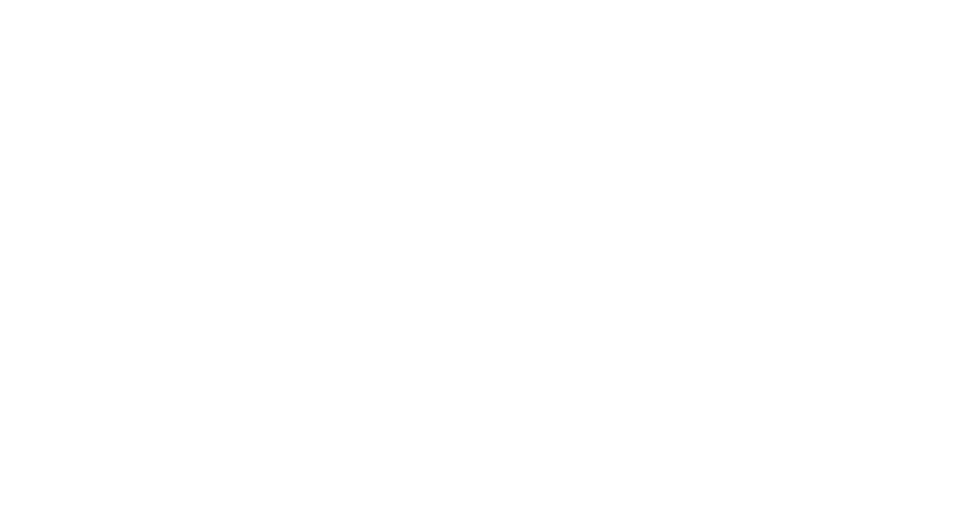
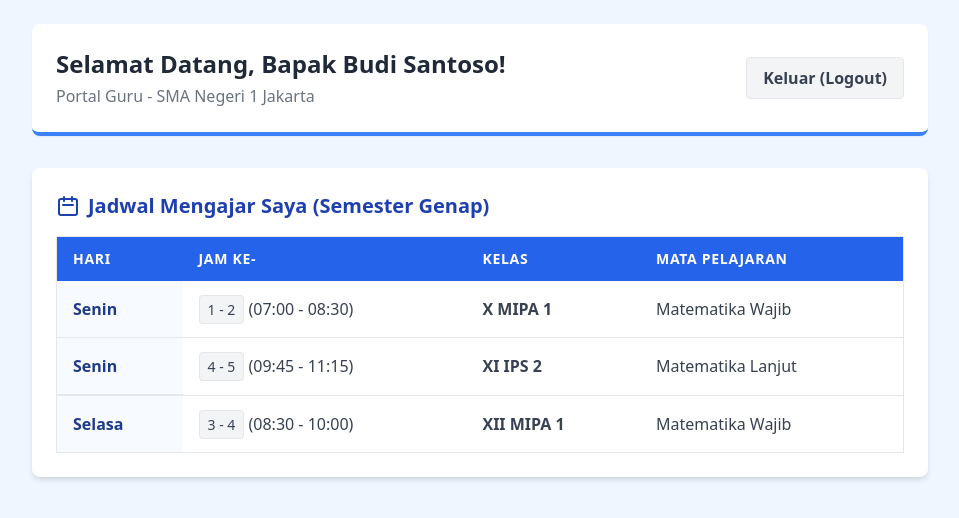
Before and after one commit to muhammadreyhanlubis5-gif/Saas-app-ust-indra, a Vue app: page /guru in a window 1280 px wide. Shown: the top 518 px of the page, without its empty margins (160-1119 px from the left). Built offline with nearby package versions, Linux system fonts and the light colour scheme; sample sign-in values are in the browser's storage.

Commit message:
feat: Add full UI dashboard components for SuperAdmin, SchoolAdmin, and Teacher

```diff
--- a/src/router/index.js
+++ b/src/router/index.js
@@ -4,9 +4,10 @@
 const Login = () => import('../components/HelloWorld.vue')
 
 // Dashboard sesuai Role
-const SuperAdminDashboard = () => import('../views/DashboardValidation.vue')
-const SchoolAdminDashboard = () => import('../views/DashboardValidation.vue')
-const TeacherDashboard = () => import('../views/DashboardValidation.vue')
+const SuperAdminDashboard = () => import('../views/SuperAdminDashboard.vue')
+const SchoolAdminDashboard = () => import('../views/SchoolAdminDashboard.vue')
+const TeacherDashboard = () => import('../views/TeacherDashboard.vue')
+const DashboardValidation = () => import('../views/DashboardValidation.vue')
 
 const routes = [
   {
@@ -38,7 +39,7 @@
       { path: '', name: 'SchoolAdminHome', component: SchoolAdminDashboard },
       { path: 'guru', name: 'ManageTeachers', component: SchoolAdminDashboard }, // CRUD Guru
       { path: 'jadwal', name: 'ManageSchedules', component: SchoolAdminDashboard }, // Input Jadwal
-      { path: 'validasi', name: 'DashboardValidation', component: SchoolAdminDashboard }, // Halaman Balance
+      { path: 'validasi', name: 'DashboardValidation', component: DashboardValidation }, // Halaman Balance
     ]
   },
   // ==========================================
@@ -63,23 +64,17 @@
 // Navigation Guard (RBAC Logic di Frontend)
 router.beforeEach((to, from, next) => {
   // Ambil token dan role dari localStorage (Simulasi)
-  const isAuthenticated = localStorage.getItem('token') !== null
-  const userRole = localStorage.getItem('user_role') // 'super_admin', 'school_admin', 'teacher'
+  // UNTUK PREVIEW UI: Kita izinkan semua akses secara default tanpa login
+  // const isAuthenticated = localStorage.getItem('token') !== null
+  const isAuthenticated = true
+  const userRole = localStorage.getItem('user_role') || 'super_admin'
 
   if (to.meta.requiresAuth) {
     if (!isAuthenticated) {
       // Belum login, tendang ke halaman login
       next({ name: 'Login' })
-    } else if (to.meta.role && to.meta.role !== userRole) {
-      // Role tidak sesuai, jangan beri akses
-      console.warn("Akses ditolak: Anda tidak memiliki permission ke halaman ini.")
-      // Redirect ke dashboard masing-masing sesuai role
-      if (userRole === 'super_admin') next({ name: 'SuperAdminHome' })
-      else if (userRole === 'school_admin') next({ name: 'SchoolAdminHome' })
-      else if (userRole === 'teacher') next({ name: 'TeacherHome' })
-      else next({ name: 'Login' })
     } else {
-      // Diizinkan lewat
+      // PREVIEW MODE: Bebaskan role checking agar bisa melihat semua halaman
       next()
     }
   } else {
--- /dev/null
+++ b/src/views/SchoolAdminDashboard.vue
@@ -0,0 +1,58 @@
+<template>
+  <div class="p-6 bg-gray-50 min-h-screen font-sans">
+    <h1 class="text-3xl font-bold mb-2 text-indigo-700">Dashboard Admin Sekolah (Tenant)</h1>
+    <p class="text-gray-600 mb-6">Mengelola Data Master & Kredensial Guru Khusus Instansi Anda</p>
+
+    <div class="grid grid-cols-1 md:grid-cols-2 gap-6 mb-6">
+      <div class="bg-indigo-600 text-white p-6 rounded-lg shadow-md">
+        <h3 class="text-lg font-semibold opacity-80 uppercase tracking-wider">Status Kontrak Sistem</h3>
+        <p class="text-3xl font-bold mt-2">Aktif s/d 31 Des 2026</p>
+      </div>
+      <div class="bg-white border-l-4 border-indigo-600 p-6 rounded-lg shadow-md text-gray-800">
+        <h3 class="text-lg font-semibold opacity-80 uppercase tracking-wider">Total Guru Terdaftar</h3>
+        <p class="text-3xl font-bold mt-2 text-indigo-700">44 <span class="text-lg text-gray-500 font-normal">Guru</span></p>
+      </div>
+    </div>
+
+    <!-- Kredensial Guru -->
+    <div class="bg-white rounded-lg shadow p-6 mb-6">
+      <div class="flex justify-between items-center mb-6">
+        <h2 class="text-xl font-semibold text-gray-800">Manajemen Kredensial Guru</h2>
+        <button class="bg-indigo-600 text-white px-4 py-2 rounded shadow hover:bg-indigo-700 font-medium">
+          + Buat Akun Guru
+        </button>
+      </div>
+
+      <div class="overflow-x-auto">
+        <table class="min-w-full bg-white border border-gray-200">
+          <thead>
+            <tr class="bg-indigo-50 text-indigo-800 text-left">
+              <th class="py-3 px-4 font-bold text-sm uppercase tracking-wider">Nama Guru</th>
+              <th class="py-3 px-4 font-bold text-sm uppercase tracking-wider">Username (Login)</th>
+              <th class="py-3 px-4 font-bold text-sm uppercase tracking-wider">Status Akun</th>
+              <th class="py-3 px-4 font-bold text-sm uppercase tracking-wider">Aksi</th>
+            </tr>
+          </thead>
+          <tbody class="text-gray-700">
+            <tr class="border-b hover:bg-gray-50">
+              <td class="py-3 px-4 font-medium">Budi Santoso, S.Pd</td>
+              <td class="py-3 px-4"><span class="font-mono bg-gray-100 px-2 py-1 rounded text-sm text-gray-800 border">guru.budi</span></td>
+              <td class="py-3 px-4"><span class="bg-green-100 text-green-700 px-2 py-1 rounded text-xs font-bold">Aktif</span></td>
+              <td class="py-3 px-4">
+                <button class="text-indigo-600 hover:text-indigo-800 font-medium hover:underline">Reset Password</button>
+              </td>
+            </tr>
+            <tr class="border-b hover:bg-gray-50">
+              <td class="py-3 px-4 font-medium">Siti Aminah, M.Pd</td>
+              <td class="py-3 px-4"><span class="font-mono bg-gray-100 px-2 py-1 rounded text-sm text-gray-800 border">guru.siti</span></td>
+              <td class="py-3 px-4"><span class="bg-green-100 text-green-700 px-2 py-1 rounded text-xs font-bold">Aktif</span></td>
+              <td class="py-3 px-4">
+                <button class="text-indigo-600 hover:text-indigo-800 font-medium hover:underline">Reset Password</button>
+              </td>
+            </tr>
+          </tbody>
+        </table>
+      </div>
+    </div>
+  </div>
+</template>
--- /dev/null
+++ b/src/views/SuperAdminDashboard.vue
@@ -0,0 +1,50 @@
+<template>
+  <div class="p-6 bg-gray-100 min-h-screen font-sans">
+    <h1 class="text-3xl font-bold mb-6 text-gray-800">Super Admin Dashboard (Multi-Tenant)</h1>
+
+    <!-- Table of Tenants (Schools) -->
+    <div class="bg-white rounded-lg shadow p-6">
+      <div class="flex justify-between items-center mb-6">
+        <h2 class="text-xl font-semibold text-gray-700">Daftar Klien Sekolah (Tenants)</h2>
+        <button class="bg-blue-600 text-white px-4 py-2 rounded shadow hover:bg-blue-700 font-medium">
+          + Tambah Klien Baru
+        </button>
+      </div>
+
+      <div class="overflow-x-auto">
+        <table class="min-w-full bg-white border border-gray-200">
+          <thead>
+            <tr class="bg-gray-800 text-white text-left">
+              <th class="py-3 px-4 uppercase font-semibold text-sm rounded-tl-lg">Nama Sekolah</th>
+              <th class="py-3 px-4 uppercase font-semibold text-sm">Status Kontrak</th>
+              <th class="py-3 px-4 uppercase font-semibold text-sm">Batas Waktu (valid_until)</th>
+              <th class="py-3 px-4 uppercase font-semibold text-sm">Jumlah Guru</th>
+              <th class="py-3 px-4 uppercase font-semibold text-sm rounded-tr-lg">Aksi</th>
+            </tr>
+          </thead>
+          <tbody class="text-gray-700">
+            <tr class="border-b hover:bg-gray-50">
+              <td class="py-3 px-4 font-medium">SMA Negeri 1 Jakarta</td>
+              <td class="py-3 px-4"><span class="bg-green-100 text-green-800 px-3 py-1 rounded-full text-xs font-bold">Aktif</span></td>
+              <td class="py-3 px-4">31 Des 2026</td>
+              <td class="py-3 px-4">44 Guru</td>
+              <td class="py-3 px-4">
+                <button class="text-blue-500 hover:text-blue-700 font-medium mr-3">Edit</button>
+                <button class="text-red-500 hover:text-red-700 font-medium">Blokir</button>
+              </td>
+            </tr>
+            <tr class="border-b hover:bg-gray-50 bg-red-50">
+              <td class="py-3 px-4 font-medium">SMP Harapan Bangsa</td>
+              <td class="py-3 px-4"><span class="bg-red-200 text-red-800 px-3 py-1 rounded-full text-xs font-bold">Expired</span></td>
+              <td class="py-3 px-4 text-red-600 font-semibold">01 Jan 2026</td>
+              <td class="py-3 px-4">20 Guru</td>
+              <td class="py-3 px-4">
+                <button class="text-blue-500 hover:text-blue-700 font-medium mr-3">Perpanjang</button>
+              </td>
+            </tr>
+          </tbody>
+        </table>
+      </div>
+    </div>
+  </div>
+</template>
--- /dev/null
+++ b/src/views/TeacherDashboard.vue
@@ -0,0 +1,55 @@
+<template>
+  <div class="p-6 bg-blue-50 min-h-screen font-sans">
+    <div class="max-w-4xl mx-auto">
+      <header class="mb-8 flex justify-between items-center bg-white p-6 rounded-lg shadow-sm border-b-4 border-blue-500">
+        <div>
+          <h1 class="text-2xl font-bold text-gray-800">Selamat Datang, Bapak Budi Santoso!</h1>
+          <p class="text-gray-500 mt-1">Portal Guru - SMA Negeri 1 Jakarta</p>
+        </div>
+        <button class="bg-gray-100 hover:bg-gray-200 text-gray-700 font-semibold py-2 px-4 rounded border">
+          Keluar (Logout)
+        </button>
+      </header>
+
+      <div class="bg-white rounded-lg shadow-md p-6">
+        <h2 class="text-xl font-bold mb-4 text-blue-800 flex items-center">
+          <svg class="w-6 h-6 mr-2" fill="none" stroke="currentColor" viewBox="0 0 24 24"><path stroke-linecap="round" stroke-linejoin="round" stroke-width="2" d="M8 7V3m8 4V3m-9 8h10M5 21h14a2 2 0 002-2V7a2 2 0 00-2-2H5a2 2 0 00-2 2v12a2 2 0 002 2z"></path></svg>
+          Jadwal Mengajar Saya (Semester Genap)
+        </h2>
+
+        <div class="overflow-x-auto">
+          <table class="min-w-full bg-white border border-gray-200 rounded-lg">
+            <thead>
+              <tr class="bg-blue-600 text-white text-left">
+                <th class="py-3 px-4 font-bold text-sm uppercase tracking-wider">Hari</th>
+                <th class="py-3 px-4 font-bold text-sm uppercase tracking-wider">Jam Ke-</th>
+                <th class="py-3 px-4 font-bold text-sm uppercase tracking-wider">Kelas</th>
+                <th class="py-3 px-4 font-bold text-sm uppercase tracking-wider">Mata Pelajaran</th>
+              </tr>
+            </thead>
+            <tbody class="text-gray-700">
+              <tr class="border-b hover:bg-blue-50 transition">
+                <td class="py-4 px-4 font-bold text-blue-900 bg-blue-50/50">Senin</td>
+                <td class="py-4 px-4"><span class="bg-gray-100 px-2 py-1 rounded text-sm font-medium border">1 - 2</span> (07:00 - 08:30)</td>
+                <td class="py-4 px-4 font-bold">X MIPA 1</td>
+                <td class="py-4 px-4">Matematika Wajib</td>
+              </tr>
+              <tr class="border-b hover:bg-blue-50 transition">
+                <td class="py-4 px-4 font-bold text-blue-900 bg-blue-50/50">Senin</td>
+                <td class="py-4 px-4"><span class="bg-gray-100 px-2 py-1 rounded text-sm font-medium border">4 - 5</span> (09:45 - 11:15)</td>
+                <td class="py-4 px-4 font-bold">XI IPS 2</td>
+                <td class="py-4 px-4">Matematika Lanjut</td>
+              </tr>
+              <tr class="border-b hover:bg-blue-50 transition">
+                <td class="py-4 px-4 font-bold text-blue-900 bg-blue-50/50 border-t-2 border-gray-200">Selasa</td>
+                <td class="py-4 px-4"><span class="bg-gray-100 px-2 py-1 rounded text-sm font-medium border">3 - 4</span> (08:30 - 10:00)</td>
+                <td class="py-4 px-4 font-bold">XII MIPA 1</td>
+                <td class="py-4 px-4">Matematika Wajib</td>
+              </tr>
+            </tbody>
+          </table>
+        </div>
+      </div>
+    </div>
+  </div>
+</template>
```
